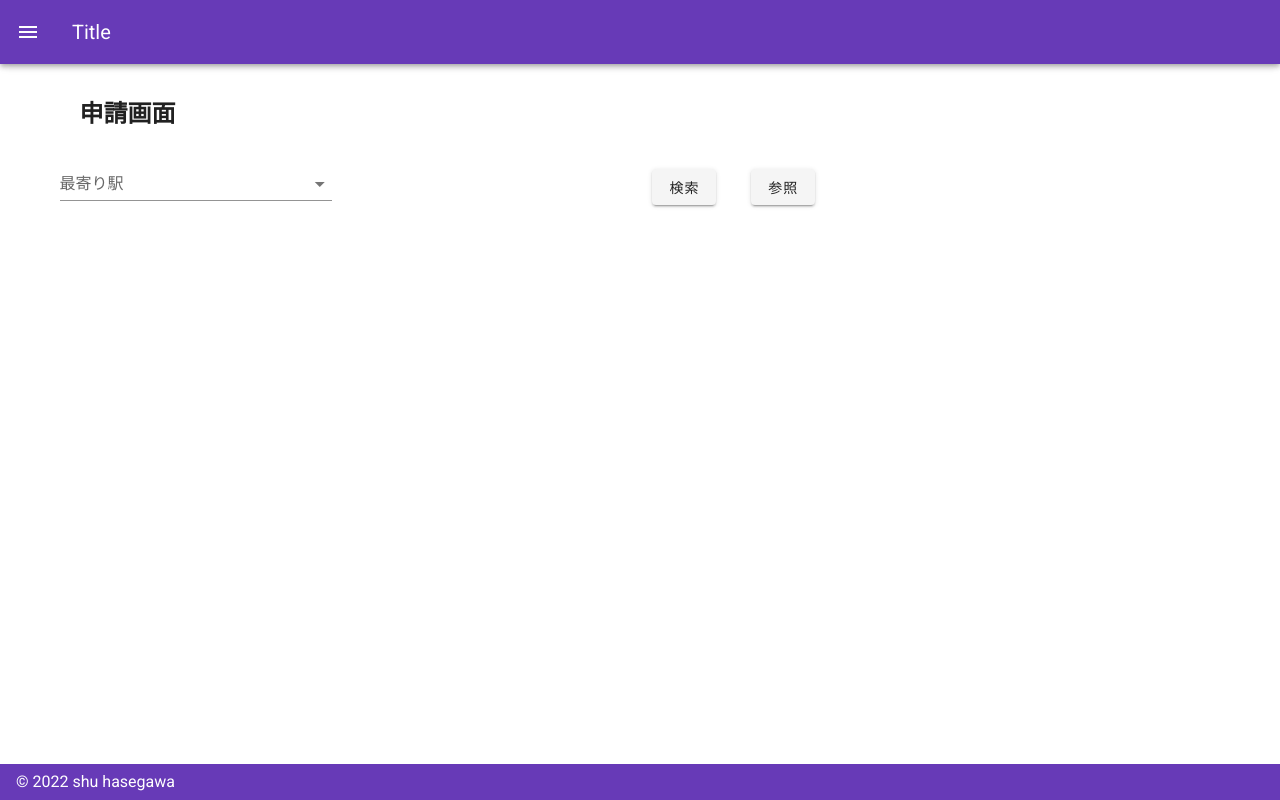
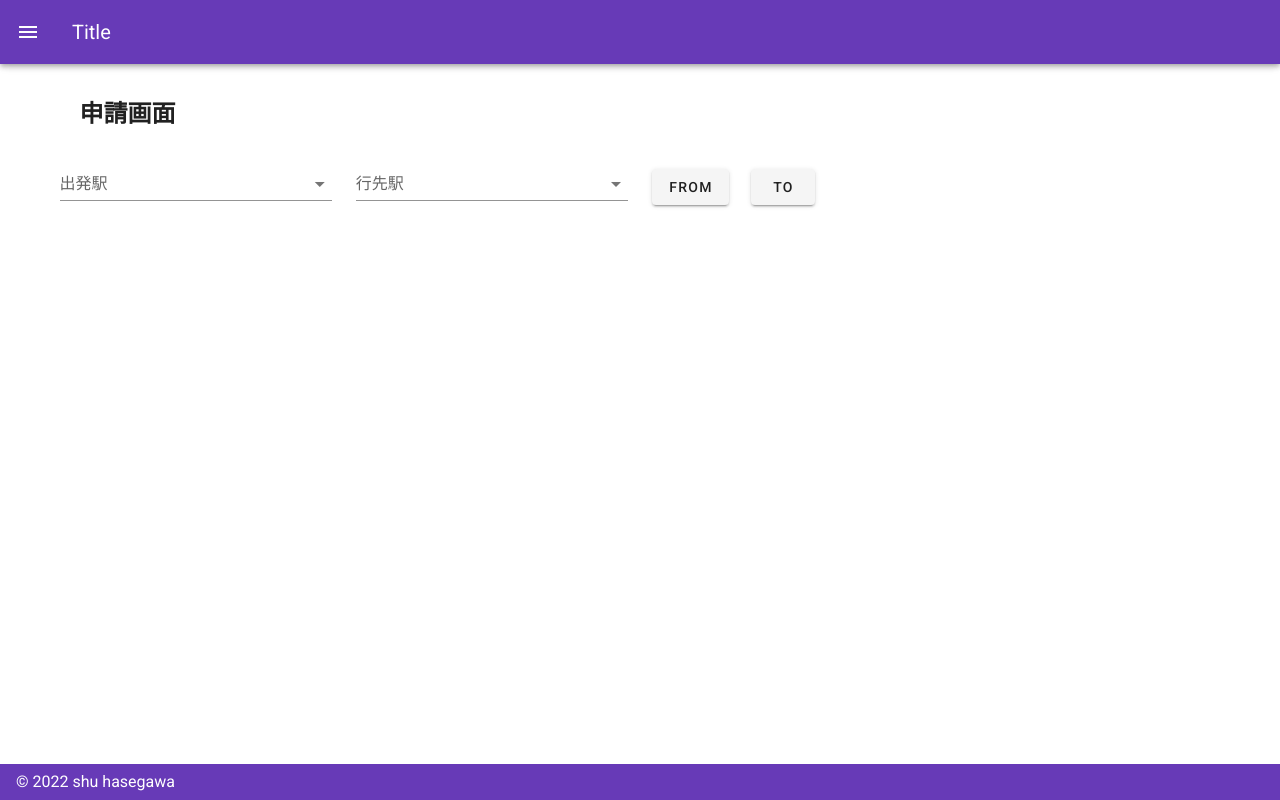
Before and after one commit to ShuHasegawa17/workfrow_nuxt, a Nuxt app: page /shinsei in a window 1280 px wide. Built offline with nearby package versions, Linux system fonts and the light colour scheme.

Commit message:
駅検索オートコンプリートボックス作成

```diff
--- a/api/rest/station.ts
+++ b/api/rest/station.ts
@@ -46,7 +46,7 @@ async function getStation(params: object): Promise<Array<Station> | undefined> {
     let resultset = res.data.ResultSet
     if (Object.keys(resultset).some((k) => k === 'Point')) {
       if (Array.isArray(resultset.Point)) {
-        result.push(resultset.Point?.map((r) => r.Station))
+        result.push(...resultset.Point?.map((r) => r.Station))
       } else {
         result.push(resultset.Point?.Station)
       }
--- /dev/null
+++ b/components/molecules/StationInput.vue
@@ -0,0 +1,108 @@
+<template>
+  <v-autocomplete
+    v-model="select"
+    :loading="loading"
+    :items="items"
+    :item-text="items.text"
+    :item-value="items.value"
+    :search-input.sync="search"
+    no-filter
+    :label="label"
+    clearable
+  >
+  </v-autocomplete>
+</template>
+<script lang="ts">
+import Vue from 'vue'
+import debounce from 'lodash/debounce'
+import { getStationByName, getStationByCode, Station } from '~/api/rest/station'
+
+interface Item {
+  text: string | number | object
+  value: string | number | object
+  disabled?: boolean
+  divider?: boolean
+  header?: string
+}
+export default Vue.extend({
+  created() {
+    this.debounced = debounce(this.querySelections, 500)
+  },
+  mounted() {
+    this.querySelectionsByCode()
+  },
+  props: {
+    label: {
+      type: String,
+      required: true,
+    },
+    value: {
+      type: String,
+      default: '',
+    },
+  },
+  data() {
+    return {
+      loading: false,
+      items: [] as Array<Item>, //リストの中身
+      search: null, // 変更の検知。
+      satations: [] as Array<Station> | undefined, // イランかも
+      debounced: null as any,
+      tempValue: '',
+      tempText: '',
+    }
+  },
+  watch: {
+    search(val: string) {
+      if (val && val !== '' && val !== this.tempText) {
+        this.loading = true
+        this.debounced(val)
+      }
+    },
+  },
+  computed: {
+    select: {
+      get(): string {
+        return this.value
+      },
+      set(newVal: string) {
+        this.tempValue = newVal
+        this.$emit('changeValue', newVal)
+      },
+    },
+  },
+  methods: {
+    async querySelectionsByCode() {
+      if (!this.value || this.value === '') {
+        return
+      }
+      const items = await getStationByCode(this.value)
+      if (!items) return
+      for (let s of items) {
+        this.items.push({
+          text: s.Name,
+          value: s.code,
+        })
+      }
+    },
+
+    async querySelections(word: string) {
+      try {
+        this.items.splice(0, this.items.length)
+        this.satations = await getStationByName(word)
+        if (!this.satations) return
+        for (let s of this.satations) {
+          this.items.push({
+            text: s.Name,
+            value: s.code,
+          })
+        }
+        this.tempText = word
+        console.log(this.items)
+      } finally {
+        this.loading = false
+      }
+    },
+  },
+})
+</script>
--- a/pages/shinsei.vue
+++ b/pages/shinsei.vue
@@ -4,24 +4,24 @@
     <v-form>
       <v-row justify="start">
         <v-col sm="6" md="4" lg="3">
-          <v-autocomplete
-            v-model="select"
-            :loading="this.$store.getters['load/loading']"
-            :items="items"
-            :item-text="items.text"
-            :item-value="items.value"
-            :search-input.sync="search"
-            cache-items
-            label="最寄り駅"
-          >
-          </v-autocomplete>
+          <StationInput
+            label="出発駅"
+            :value="fromSelect"
+            @changeValue="(val) => (fromSelect = val)"
+          ></StationInput>
         </v-col>
-        <v-col sm="6" md="4" lg="3"> {{ select }} </v-col>
-        <v-col sm="3" md="2" lg="1" align-self="center">
-          <v-btn>検索</v-btn>
+        <v-col sm="6" md="4" lg="3">
+          <StationInput
+            label="行先駅"
+            :value="toSelect"
+            @changeValue="(val) => (toSelect = val)"
+          ></StationInput>
         </v-col>
         <v-col sm="3" md="2" lg="1" align-self="center">
-          <v-btn>参照</v-btn>
+          <v-btn>FROM {{ fromSelect }}</v-btn>
+        </v-col>
+        <v-col sm="3" md="2" lg="1" align-self="center">
+          <v-btn>TO {{ toSelect }}</v-btn>
         </v-col>
       </v-row>
     </v-form>
@@ -30,7 +30,7 @@
 
 <script lang="ts">
 import Vue from 'vue'
-import { getStationByName, getStationByCode, Station } from '~/api/rest/station'
+import StationInput from '~/components/molecules/StationInput.vue'
 
 interface Item {
   text: string | number | object
@@ -40,50 +40,15 @@ interface Item {
   header?: string
 }
 export default Vue.extend({
-  async mounted() {
-    if (this.select) {
-      const items = await getStationByCode(this.select)
-      console.log()
-      if (!items) return
-      for (let s of items) {
-        this.items.push({
-          text: s.Name,
-          value: s.code,
-        })
-      }
-    }
+  components: {
+    StationInput,
   },
+
   data() {
     return {
-      loading: false,
-      items: [] as Array<Item>, //リストの中身
-      search: null, // 変更の検知。一旦watchでやるが、computedに移せるか
-      select: null, // 選択値。v-model
-      satations: [] as Array<Station> | undefined, // イランかも
+      fromSelect: '',
+      toSelect: '',
     }
-  },
-  watch: {
-    search(val: string) {
-      //val → valが選択値と異なる場合 → 検索という流れ。
-      val && val !== this.select && this.querySelections(val)
-    },
-  },
-  methods: {
-    async querySelections(word: string) {
-      console.log('fire')
-      this.items.splice(0, this.items.length)
-      if (!word || word === '') return
-      this.satations = await getStationByName(word)
-      console.log(this.satations)
-
-      if (!this.satations) return
-      for (let s of this.satations) {
-        this.items.push({
-          text: s.Name,
-          value: s.code,
-        })
-      }
-    },
   },
 })
 </script>
```
